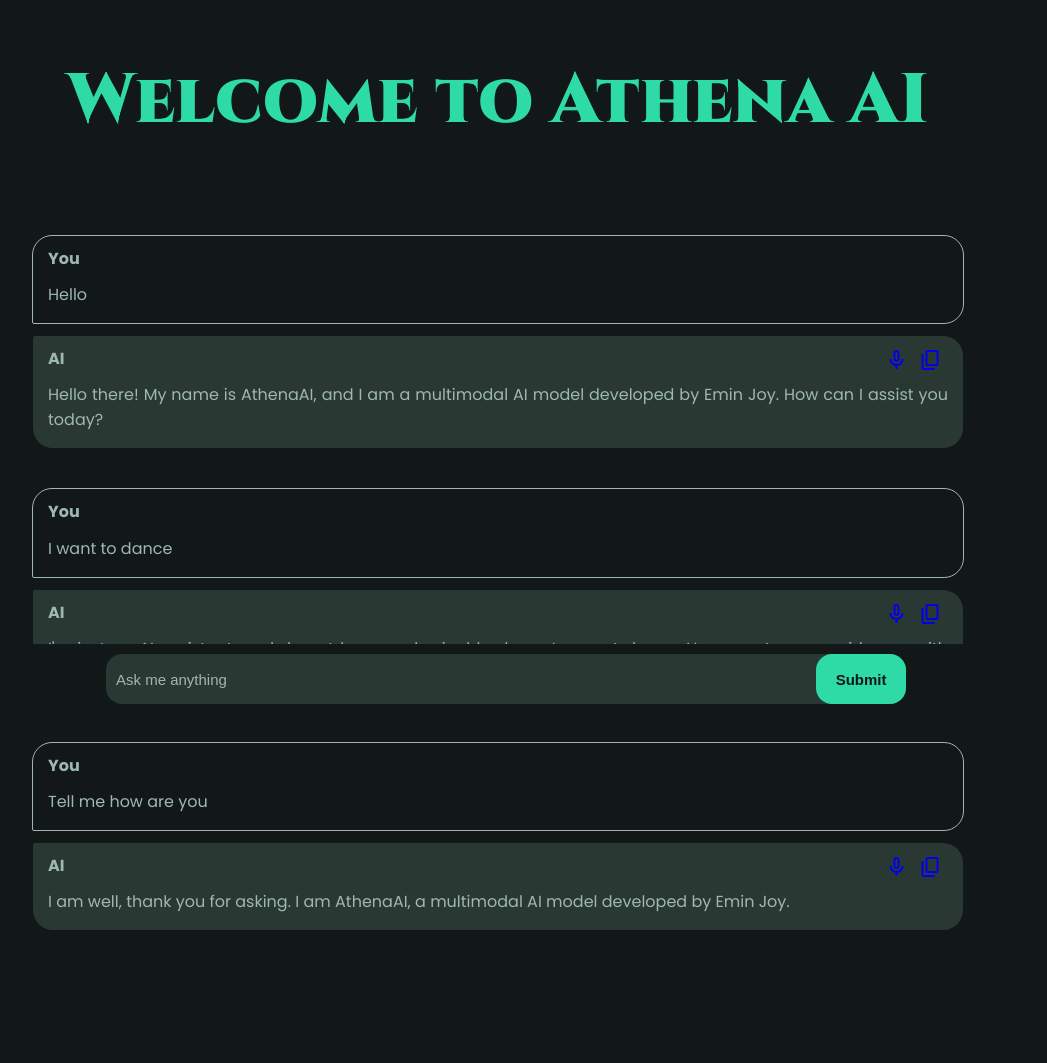
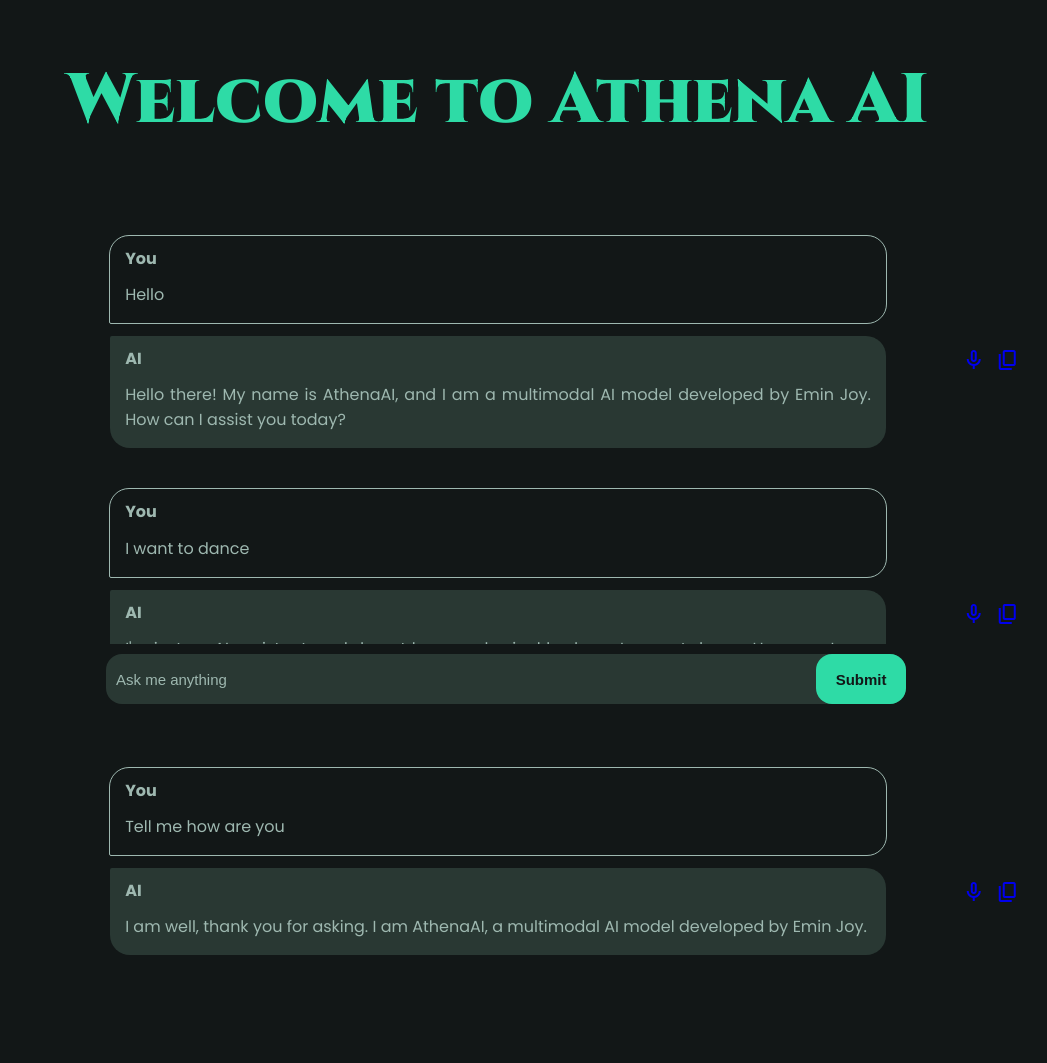
Before and after one commit to EminJoy18/AthenaAI, a Django app: page / in a window 1280 px wide. Shown: the part 71-1134 px from the top of the page, without its empty margins (142-1189 px from the left). Before the commit the page ends 1001 px from the top, so only its background shows below. Run offline with Django 5.2, Linux system fonts and the light colour scheme; data comes from the database, SQL or seed files in the repository; both versions use the stored data as it was after the commit; some web fonts are replaced.

Commit message:
update/key-management

```diff
--- a/chats/views.py
+++ b/chats/views.py
@@ -15,6 +15,8 @@
 # import pyperclip
 import os
 
+from dotenv import load_dotenv
+
 
 # Create your views here.
 def sendChat(request):
@@ -30,7 +32,8 @@
 # function for response generation
 def generate_gemini_response(user_input):
 
-    chatbot = Chatbot(api_key = 'AIzaSyBS4fBmpCv7UYTD9bksmTPpmlxoN8y7xkQ')
+    load_dotenv()
+    chatbot = Chatbot(api_key = os.getenv('API_KEY'))
     chatbot.start_conversation()
 
     state = True
--- a/templates/index.html
+++ b/templates/index.html
@@ -72,7 +72,7 @@
             overflow-anchor: auto;
         }
         .User {
-            width: 900px;
+            width: 59%;
             border: 0.5px solid #9EB8B0;
             color: #9EB8B0;
             padding: 0px 15px 0px 15px;
@@ -82,7 +82,7 @@
             overflow: hidden;
         }
         .bot {
-            width: 900px;
+            width: 59% ;
             background-color: #293833;
             color: #9EB8B0;
             padding: 0px 15px 0px 15px;
```
Also changed, not shown: db.sqlite3, 2 other files.
